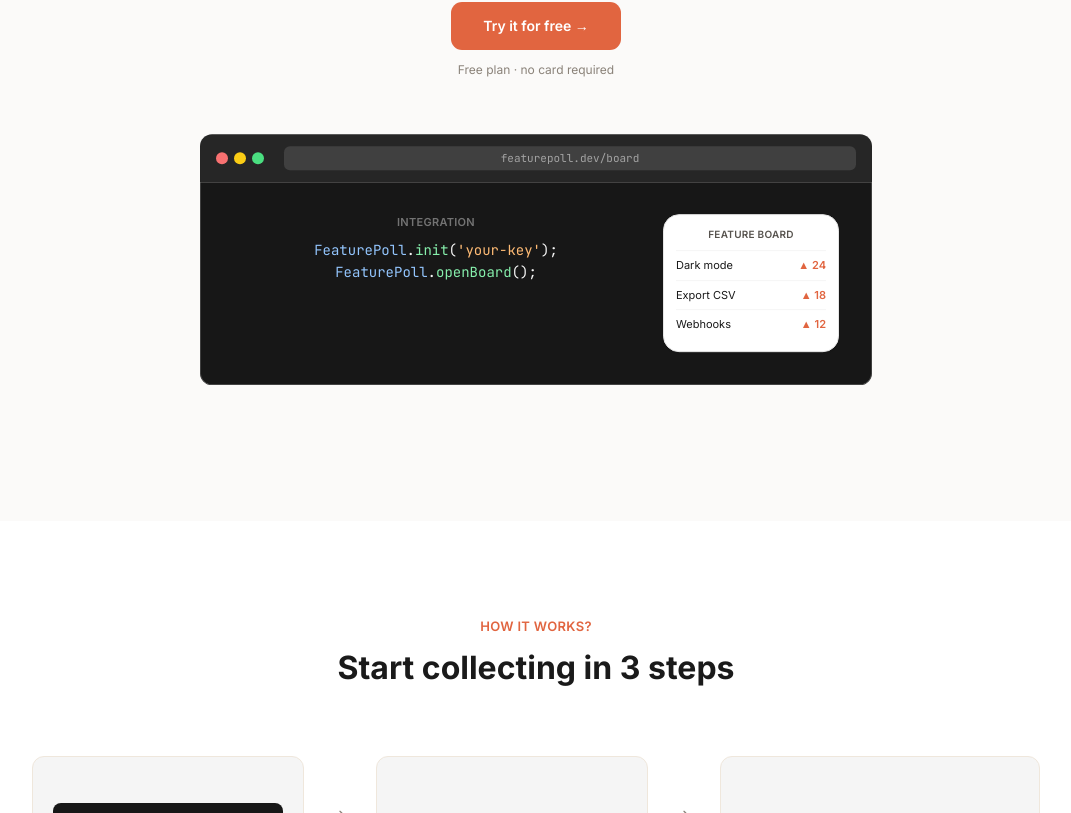
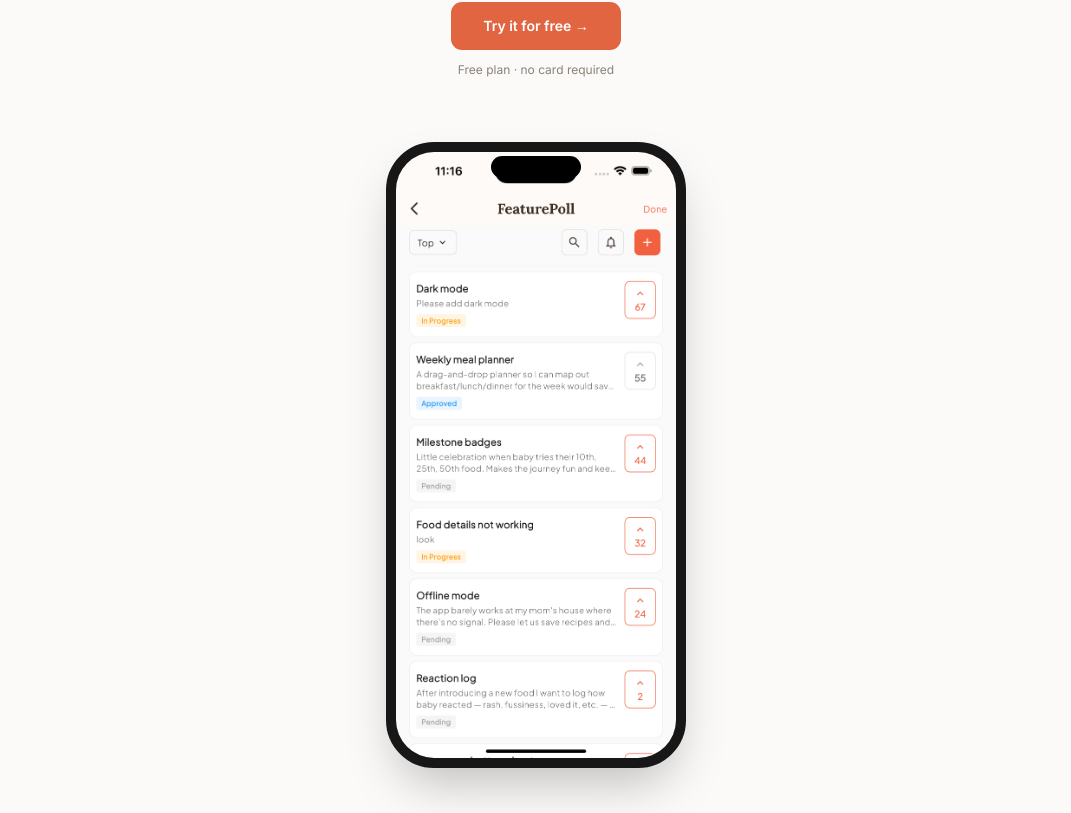
Before and after one commit to jushkinbekrashidovich/featurepoll, a Next.js app in the folder web/: page / in a window 1280 px wide. Shown: the part 507-1320 px from the top of the page, without its empty margins (104-1175 px from the left). Built offline with nearby package versions, Linux system fonts and the light colour scheme; no server answers.

Commit message:
feat(web): add real app screenshot to landing page hero

```diff
--- a/web/app/(marketing)/sections/Hero.tsx
+++ b/web/app/(marketing)/sections/Hero.tsx
@@ -1,3 +1,4 @@
+import Image from "next/image";
 import { createClient } from "@/lib/supabase/server";
 
 export async function Hero() {
@@ -16,19 +17,18 @@ export async function Hero() {
   return (
     <section className="bg-page pt-20 pb-24 md:pt-28 md:pb-32">
       <div className="mx-auto max-w-page px-6">
-        {/* Everything centered, single column */}
         <div className="flex flex-col items-center text-center">
           {/* Eyebrow */}
           <span className="animate-fade-in-up inline-block rounded-full bg-accent-tint px-4 py-1.5 text-[13px] font-semibold uppercase text-accent-text tracking-wide mb-8">
             Stop guessing what to build
           </span>
 
-          {/* Headline — large and bold like datafa.st */}
+          {/* Headline */}
           <h1 className="animate-fade-in-up-delay-1 text-[40px] md:text-[52px] lg:text-[60px] font-bold leading-[1.1] tracking-[-1px] text-text mb-5 max-w-3xl">
             Build what your users <span className="bg-gradient-to-r from-accent to-orange-400 bg-clip-text text-transparent">actually</span> want
           </h1>
 
-          {/* Subheadline — muted, smaller */}
+          {/* Subheadline */}
           <p className="animate-fade-in-up-delay-2 text-base md:text-lg leading-relaxed text-text-muted mb-10 max-w-xl">
             Collect feature requests and votes from inside your app, your
             website, and your community — all in one place. No sign-up for your
@@ -52,75 +52,28 @@ export async function Hero() {
             </a>
           )}
 
-          {/* Fine print */}
           {!isSignedIn && (
             <p className="text-xs text-text-faint mt-3">
               Free plan · no card required
             </p>
           )}
 
-          {/* Product mockup in a browser frame — below CTA */}
-          <div className="animate-fade-in-up-delay-3 animate-float mt-16 w-full max-w-2xl">
-            {/* Browser chrome */}
-            <div className="rounded-t-xl bg-neutral-800 px-4 py-3 flex items-center gap-3">
-              {/* Traffic light dots */}
-              <div className="flex items-center gap-1.5">
-                <span className="w-3 h-3 rounded-full bg-red-400" />
-                <span className="w-3 h-3 rounded-full bg-yellow-400" />
-                <span className="w-3 h-3 rounded-full bg-green-400" />
-              </div>
-              {/* URL bar */}
-              <div className="flex-1 ml-2">
-                <div className="rounded-md bg-neutral-700 px-3 py-1 text-[11px] text-neutral-400 font-mono truncate">
-                  featurepoll.dev/board
-                </div>
-              </div>
-            </div>
-
-            {/* Browser content area */}
-            <div className="rounded-b-xl border border-t-0 border-neutral-700 bg-neutral-900 p-6 md:p-8">
-              <div className="flex flex-col md:flex-row gap-6 items-start">
-                {/* Code block */}
-                <div className="flex-1 w-full">
-                  <div className="text-[11px] uppercase tracking-wide text-neutral-500 mb-2 font-semibold">
-                    Integration
-                  </div>
-                  <code className="block font-mono text-sm leading-relaxed text-neutral-100">
-                    <span className="text-blue-300">FeaturePoll</span>.
-                    <span className="text-green-300">init</span>(
-                    <span className="text-orange-300">
-                      &apos;your-key&apos;
-                    </span>
-                    );
-                    <br />
-                    <span className="text-blue-300">FeaturePoll</span>.
-                    <span className="text-green-300">openBoard</span>();
-                  </code>
-                </div>
-
-                {/* Phone mockup inside browser */}
-                <div className="w-44 shrink-0 rounded-2xl bg-white border border-neutral-200 shadow-sm p-3">
-                  <div className="text-[10px] font-semibold text-text-muted mb-2 uppercase tracking-wide">
-                    Feature Board
-                  </div>
-                  {[
-                    { title: "Dark mode", votes: 24 },
-                    { title: "Export CSV", votes: 18 },
-                    { title: "Webhooks", votes: 12 },
-                  ].map((item) => (
-                    <div
-                      key={item.title}
-                      className="flex items-center justify-between py-1.5 border-t border-neutral-100"
-                    >
-                      <span className="text-[11px] text-text truncate">
-                        {item.title}
-                      </span>
-                      <span className="flex items-center gap-0.5 text-[11px] font-semibold text-accent">
-                        ▲ {item.votes}
-                      </span>
-                    </div>
-                  ))}
-                </div>
+          {/* iPhone frame with real app screenshot */}
+          <div className="animate-fade-in-up-delay-3 mt-16">
+            <div className="relative mx-auto w-[260px] md:w-[300px]">
+              {/* Phone bezel */}
+              <div className="rounded-[3rem] border-[10px] border-neutral-900 bg-neutral-900 shadow-2xl overflow-hidden">
+                {/* Dynamic Island */}
+                <div className="absolute top-[14px] left-1/2 -translate-x-1/2 z-10 h-[22px] w-[90px] rounded-full bg-black" />
+                {/* Screenshot */}
+                <Image
+                  src="/app-screenshot.png"
+                  alt="FeaturePoll in-app feature board showing feature requests with votes"
+                  width={600}
+                  height={1300}
+                  className="w-full h-auto rounded-[2rem]"
+                  priority
+                />
               </div>
             </div>
           </div>
```
Also changed, not shown: web/public/app-screenshot.png (added).
